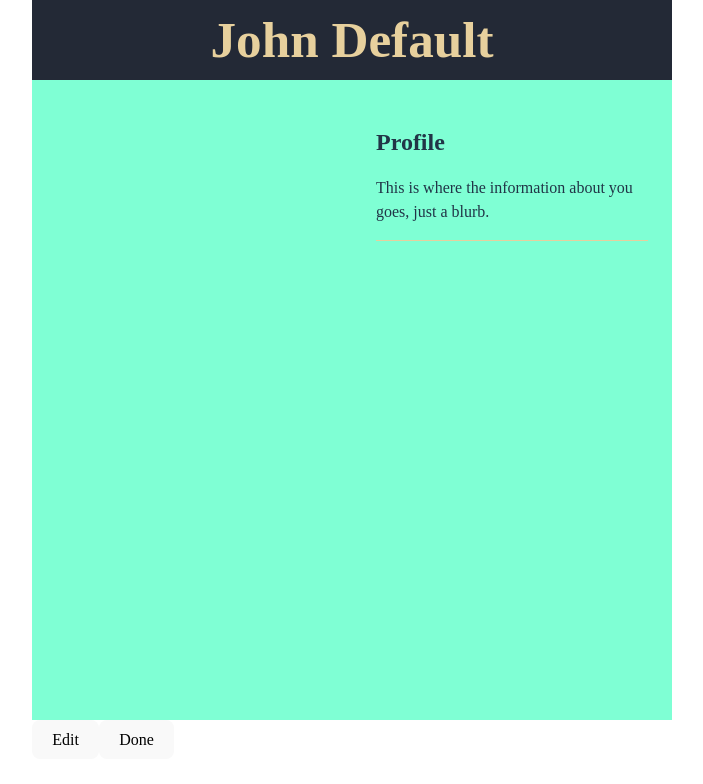
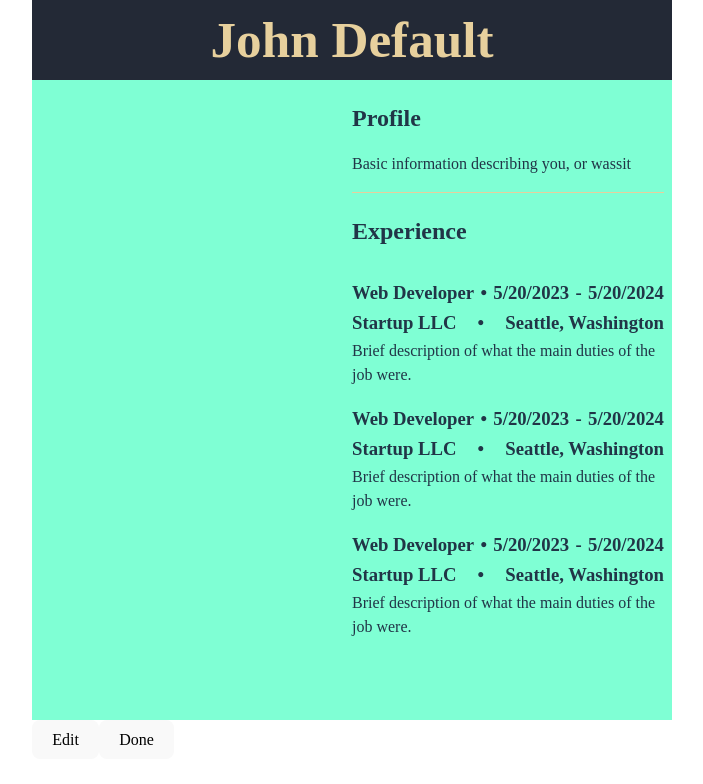
Before and after one commit to DDJCS50/cv-application, a React (Vite) app: page / in a window 1280 px wide. Shown: the top 784 px of the page, without its empty margins (288-991 px from the left). Built offline with nearby package versions, Linux system fonts and the light colour scheme.

Commit message:
Add job experience section
Added section that allows the user to input
previous work experience and then renders that
part of the resume when they are done.

```diff
--- a/src/components/MainSection.jsx
+++ b/src/components/MainSection.jsx
@@ -2,11 +2,11 @@ import "../styles/main.css";
 import { LeftMain } from "./LeftMain";
 import { RightMain } from "./RightMain";
 
-function MainSection() {
+function MainSection({ mainEdit }) {
   return (
     <main className="mainContent">
-      <LeftMain></LeftMain>
-      <RightMain></RightMain>
+      <LeftMain leftEdit={mainEdit}></LeftMain>
+      <RightMain rightEdit={mainEdit}></RightMain>
     </main>
   );
 }
--- a/src/components/Page.jsx
+++ b/src/components/Page.jsx
@@ -11,7 +11,7 @@ function Page() {
       <header>
         <Name currentlyEditing={edit}></Name>
       </header>
-      <MainSection></MainSection>
+      <MainSection mainEdit={edit}></MainSection>
       <footer>
         <button
           onClick={() => {
--- a/src/components/RightMain.jsx
+++ b/src/components/RightMain.jsx
@@ -1,16 +1,62 @@
+import { useState } from "react";
 import "../styles/main.css";
 import { Section } from "./Section";
 
-function RightMain() {
+function RightMain({ rightEdit }) {
+  const [job, setJob] = useState({ title: "Web Developer", dateBegin: "5/20/2023", dateEnd: "5/20/2024", companyName: "Startup LLC", location: "Seattle, Washington", description: "Brief description of what the main duties of the job were." });
+  const [profile, setProfile] = useState("Basic information describing you, or wassit");
+
   return (
     <div className="rightMain">
       <Section>
         <div className="topRightMain">
           <h2>Profile</h2>
-          <p>This is where the information about you goes, just a blurb.</p>
+          <BasicInput editing={rightEdit} defaultItem={profile} descriptor={"About Yourself"}></BasicInput>
         </div>
       </Section>
-      <Section></Section>
+      <Section>
+        <div className="bottomRightMain">
+          <h2>Experience</h2>
+          <Boiler job={job} rightEdit={rightEdit}></Boiler>
+          <Boiler job={job} rightEdit={rightEdit}></Boiler>
+          <Boiler job={job} rightEdit={rightEdit}></Boiler>
+        </div>
+      </Section>
+    </div>
+  );
+}
+
+function BasicInput({ editing, defaultItem, descriptor, example }) {
+  const [value, setValue] = useState("");
+
+  if (editing == true) {
+    return (
+      <label>
+        {descriptor}
+        <br />
+        <input type="text" value={value} onChange={(event) => setValue(event.target.value)} placeholder={example} />
+      </label>
+    );
+  } else if (value == "") {
+    return <p>{defaultItem}</p>;
+  } else {
+    return <p>{value}</p>;
+  }
+}
+
+function Boiler({ job, rightEdit }) {
+  return (
+    <div className="boiler">
+      <h3>
+        <BasicInput editing={rightEdit} defaultItem={job.title} descriptor={"Job Title"} example={"Web Developer"}></BasicInput> &bull;{" "}
+        <BasicInput editing={rightEdit} defaultItem={job.dateBegin} descriptor={"Date Start"} example={"10/10/2020"}></BasicInput> -{" "}
+        <BasicInput editing={rightEdit} defaultItem={job.dateEnd} descriptor={"Date End"} example={"10/10/2020"}></BasicInput>
+      </h3>
+      <h3>
+        <BasicInput editing={rightEdit} defaultItem={job.companyName} descriptor={"Company"} example={"Startup LLC"}></BasicInput> &bull;{" "}
+        <BasicInput editing={rightEdit} defaultItem={job.location} descriptor={"Location"} example={"Seattle, Washington"}></BasicInput>
+      </h3>
+      <BasicInput editing={rightEdit} defaultItem={job.description} descriptor={"Duties"}></BasicInput>
     </div>
   );
 }
--- a/src/styles/main.css
+++ b/src/styles/main.css
@@ -2,11 +2,9 @@
   display: flex;
   justify-content: flex-start;
   align-items: flex-start;
-  padding: 24px;
-  height: 50px;
-  width: auto;
+  height: auto;
+  width: 100%;
   flex-direction: column;
-  flex: auto;
 }
 
 .mainContent {
@@ -23,17 +21,34 @@
   display: flex;
   flex-direction: column;
   flex: 1;
+  padding: 0px 8px;
 }
 .mainContent .rightMain .topRightMain {
   display: flex;
   flex-direction: column;
   border-bottom: solid 1px #E7D09D;
+  width: 100%;
 }
 .mainContent .rightMain .topRightMain h2 {
   margin-bottom: 0px;
 }
 .mainContent .rightMain .topRightMain p {
   margin-top: 1rem;
+}
+.mainContent .rightMain .bottomRightMain .boiler {
+  padding: 8px 0px;
+}
+.mainContent .rightMain .bottomRightMain p {
+  margin: 0px;
+}
+.mainContent .rightMain .bottomRightMain h3 {
+  display: flex;
+  justify-content: space-between;
+  align-items: center;
+  margin: 2px 0px;
+}
+.mainContent .rightMain .bottomRightMain h3 p {
+  margin: 0px;
 }
 
 body {
--- a/src/styles/main.scss
+++ b/src/styles/main.scss
@@ -2,11 +2,9 @@
   display: flex;
   justify-content: flex-start;
   align-items: flex-start;
-  padding: 24px;
-  height: 50px;
-  width: auto;
+  height: auto;
+  width: 100%;
   flex-direction: column;
-  flex: auto;
 }
 
 .mainContent {
@@ -25,11 +23,13 @@
     display: flex;
     flex-direction: column;
     flex: 1;
+    padding: 0px 8px;
 
     .topRightMain {
       display: flex;
       flex-direction: column;
       border-bottom: solid 1px #E7D09D;
+      width: 100%;
 
       h2 {
         margin-bottom: 0px;
@@ -37,6 +37,27 @@
 
       p {
         margin-top: 1rem;
+      }
+    }
+
+    .bottomRightMain {
+      .boiler {
+        padding: 8px 0px;
+      }
+
+      p {
+        margin: 0px;
+      }
+
+      h3 {
+        display: flex;
+        justify-content: space-between;
+        align-items: center;
+        margin: 2px 0px;
+
+        p {
+          margin: 0px;
+        }
       }
     }
   }
```
